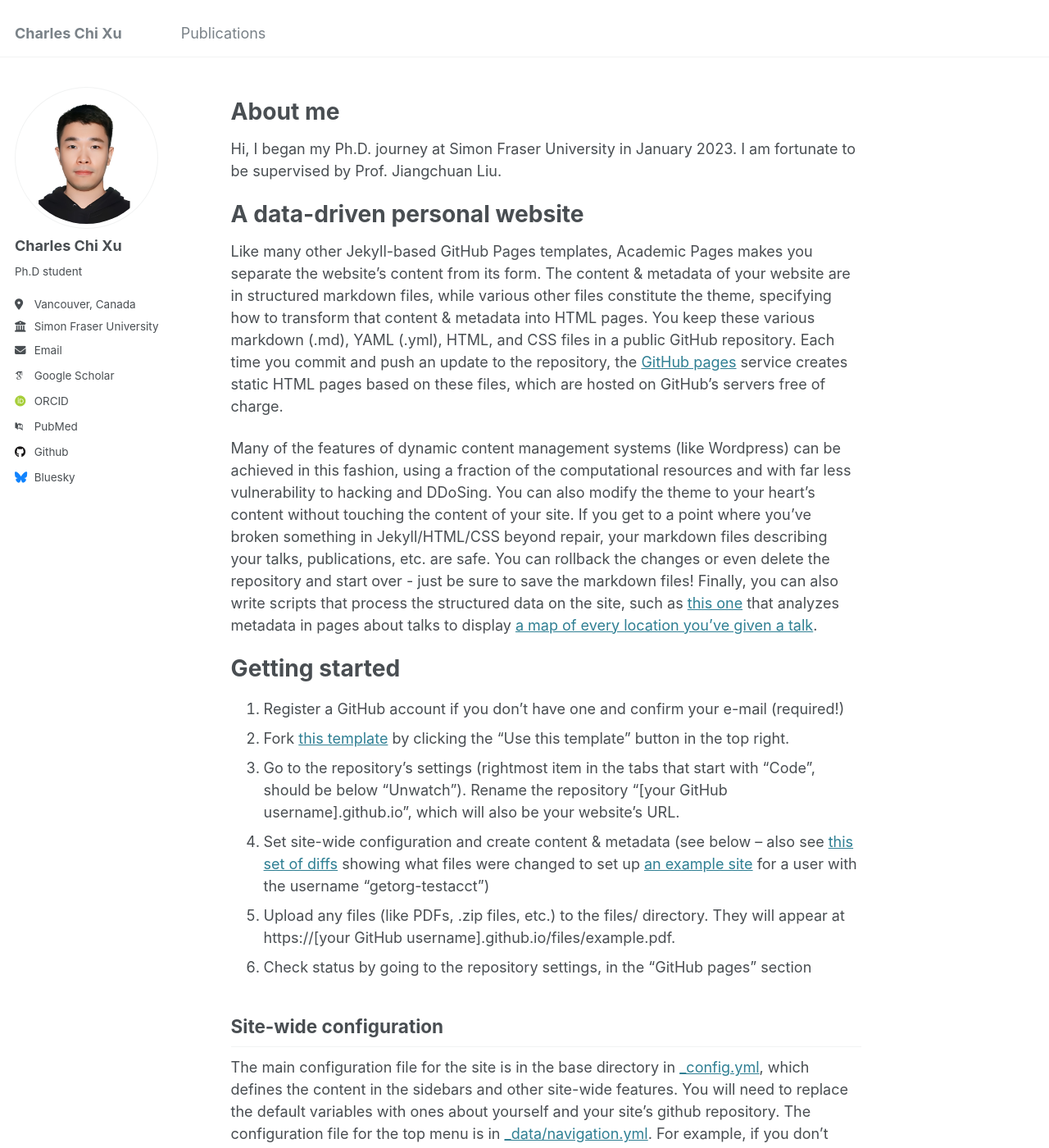
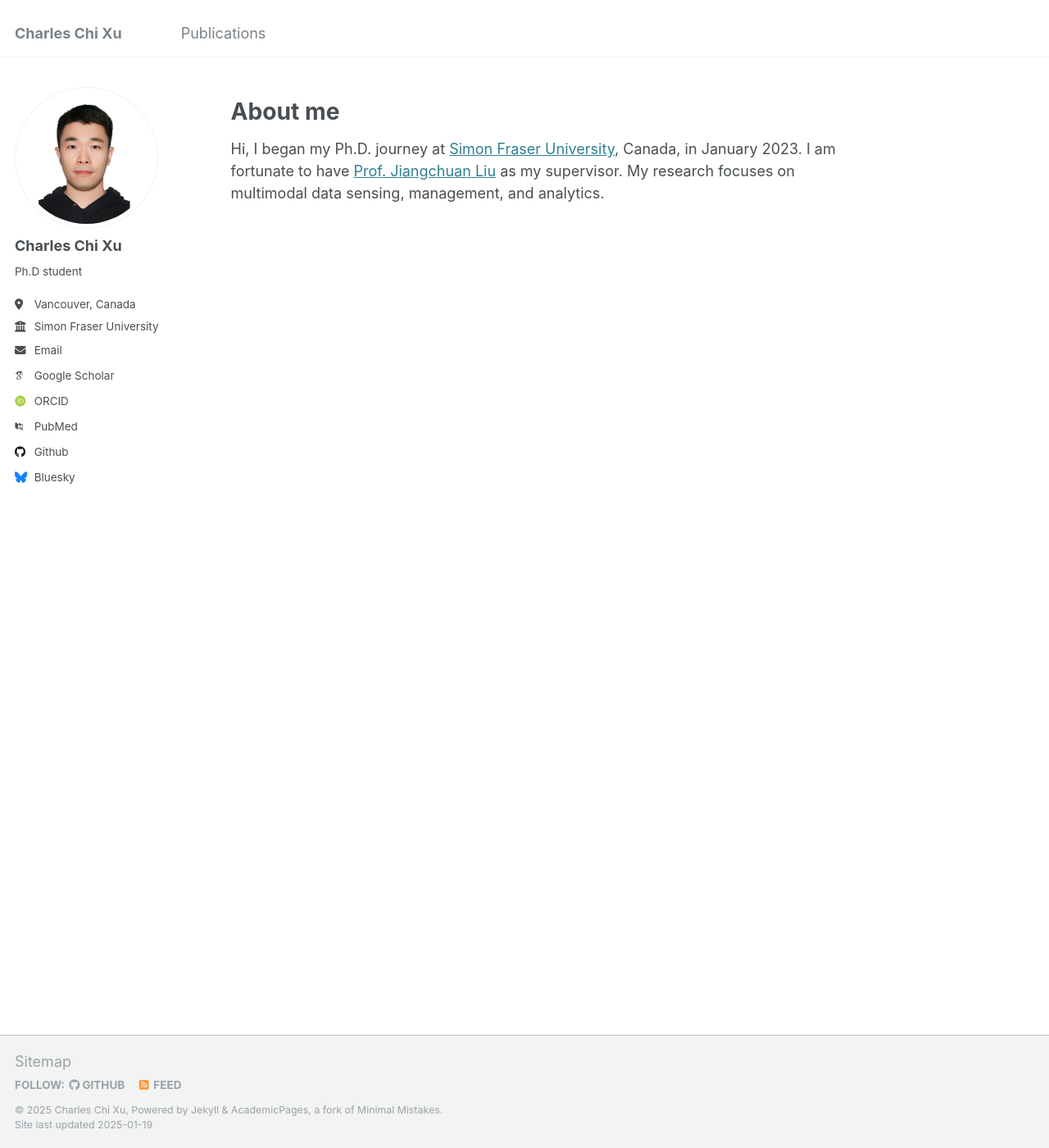
Before and after one commit to CharlesXuuu/CharlesXuuu.github.io, a Jekyll site: the page built from _pages/about.md, in a window 1280 px wide and 1400 px high. Shown: the whole window at 82% size. Built offline with Jekyll 4.4.1, drawn with Linux system fonts in a browser that asks for light colours; some web fonts are replaced; some of the changed text lies outside the part shown.

Commit message:
Update about.md

```diff
--- a/_pages/about.md
+++ b/_pages/about.md
@@ -10,8 +10,10 @@ redirect_from:
 <!-- This is the front page of a website that is powered by the [Academic Pages template](https://github.com/academicpages/academicpages.github.io) and hosted on GitHub pages. [GitHub pages](https://pages.github.com) is a free service in which websites are built and hosted from code and data stored in a GitHub repository, automatically updating when a new commit is made to the repository. This template was forked from the [Minimal Mistakes Jekyll Theme](https://mmistakes.github.io/minimal-mistakes/) created by Michael Rose, and then extended to support the kinds of content that academics have: publications, talks, teaching, a portfolio, blog posts, and a dynamically-generated CV. You can fork [this template](https://github.com/academicpages/academicpages.github.io) right now, modify the configuration and markdown files, add your own PDFs and other content, and have your own site for free, with no ads! -->
 
 # About me
-Hi, I began my Ph.D. journey at Simon Fraser University in January 2023. I am fortunate to be supervised by Prof. Jiangchuan Liu.
+Hi, I began my Ph.D. journey at [Simon Fraser University](https://www.sfu.ca/), Canada, in January 2023. I am fortunate to have [Prof. Jiangchuan Liu](https://www.sfu.ca/~jcliu/) as my supervisor. My research focuses on multimodal data sensing, management, and analytics.
 
+
+<!--
 A data-driven personal website
 ======
 Like many other Jekyll-based GitHub Pages templates, Academic Pages makes you separate the website's content from its form. The content & metadata of your website are in structured markdown files, while various other files constitute the theme, specifying how to transform that content & metadata into HTML pages. You keep these various markdown (.md), YAML (.yml), HTML, and CSS files in a public GitHub repository. Each time you commit and push an update to the repository, the [GitHub pages](https://pages.github.com/) service creates static HTML pages based on these files, which are hosted on GitHub's servers free of charge.
@@ -50,3 +52,5 @@ Example: editing a markdown file for a talk
 For more info
 ------
 More info about configuring Academic Pages can be found in [the guide](https://academicpages.github.io/markdown/), the [growing wiki](https://github.com/academicpages/academicpages.github.io/wiki), and you can always [ask a question on GitHub](https://github.com/academicpages/academicpages.github.io/discussions). The [guides for the Minimal Mistakes theme](https://mmistakes.github.io/minimal-mistakes/docs/configuration/) (which this theme was forked from) might also be helpful.
+
+-->
```
